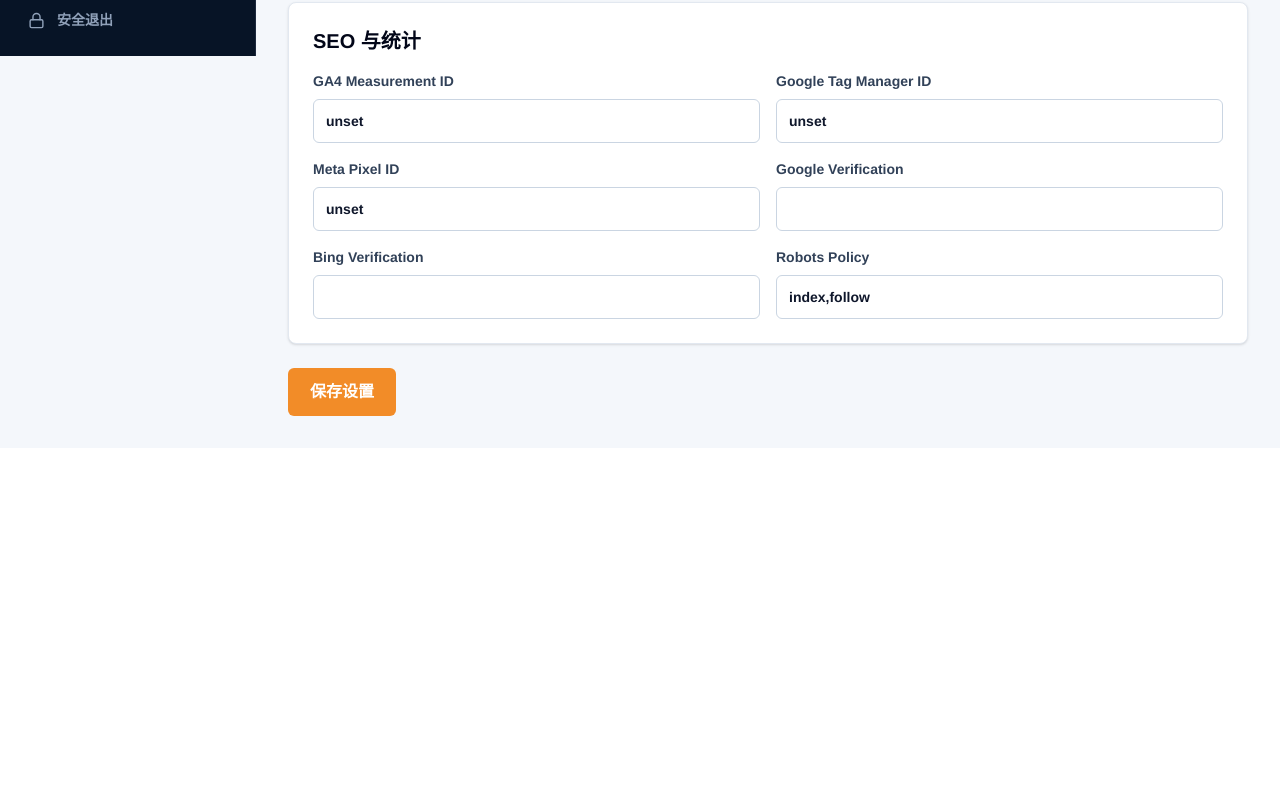
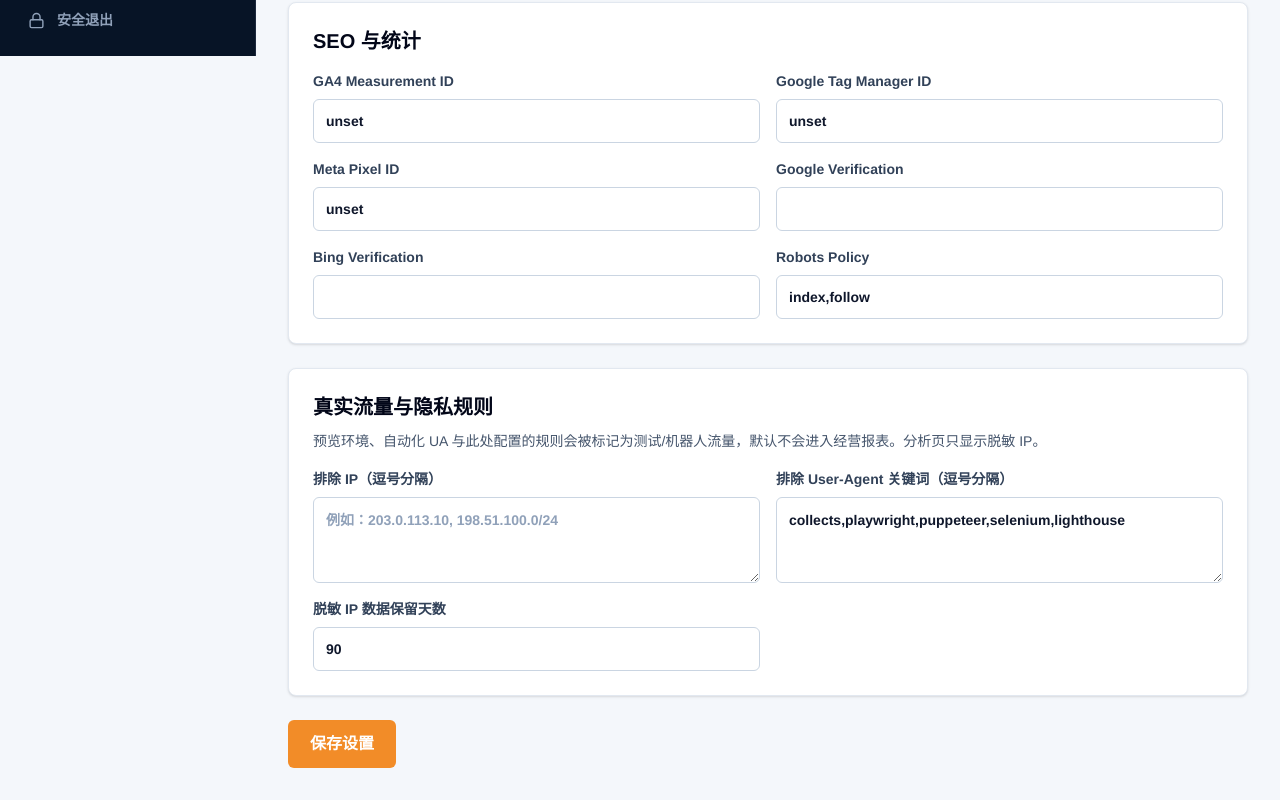
Before and after one commit to shagaofeng-rgb/grimmfirepump.com, a Next.js app: page /admin/settings in a window 1280 px wide. Shown: the part 744-1544 px from the top of the page. Before the commit the page ends 1192 px from the top, so only its background shows below. Built offline with nearby package versions, Linux system fonts and the light colour scheme; no server answers; the database is empty.

Commit message:
Expose analytics exclusions and privacy controls in admin settings

```diff
--- a/src/app/admin/settings/page.tsx
+++ b/src/app/admin/settings/page.tsx
@@ -31,6 +31,12 @@ export default async function SettingsPage() {
           <Field label="Bing Verification"><input name="bingVerification" defaultValue={settings.bingVerification} className={inputClass} /></Field>
           <Field label="Robots Policy"><input name="robotsPolicy" defaultValue={settings.robotsPolicy} className={inputClass} /></Field>
         </section>
+        <section className="grid gap-4 rounded-lg border border-slate-200 bg-white p-6 shadow-sm md:grid-cols-2">
+          <div className="md:col-span-2"><h2 className="text-xl font-black text-slate-950">真实流量与隐私规则</h2><p className="mt-2 text-sm leading-6 text-slate-600">预览环境、自动化 UA 与此处配置的规则会被标记为测试/机器人流量，默认不会进入经营报表。分析页只显示脱敏 IP。</p></div>
+          <Field label="排除 IP（逗号分隔）"><textarea name="analyticsExcludedIps" rows={3} defaultValue={settings.analyticsExcludedIps} className={textareaClass} placeholder="例如：203.0.113.10, 198.51.100.0/24" /></Field>
+          <Field label="排除 User-Agent 关键词（逗号分隔）"><textarea name="analyticsExcludedUserAgents" rows={3} defaultValue={settings.analyticsExcludedUserAgents} className={textareaClass} placeholder="例如：collects, playwright, selenium" /></Field>
+          <Field label="脱敏 IP 数据保留天数"><input name="analyticsIpRetentionDays" inputMode="numeric" defaultValue={settings.analyticsIpRetentionDays} className={inputClass} /></Field>
+        </section>
         <button className="button button-primary justify-self-start" type="submit">保存设置</button>
       </form>
     </AdminShell>
```
